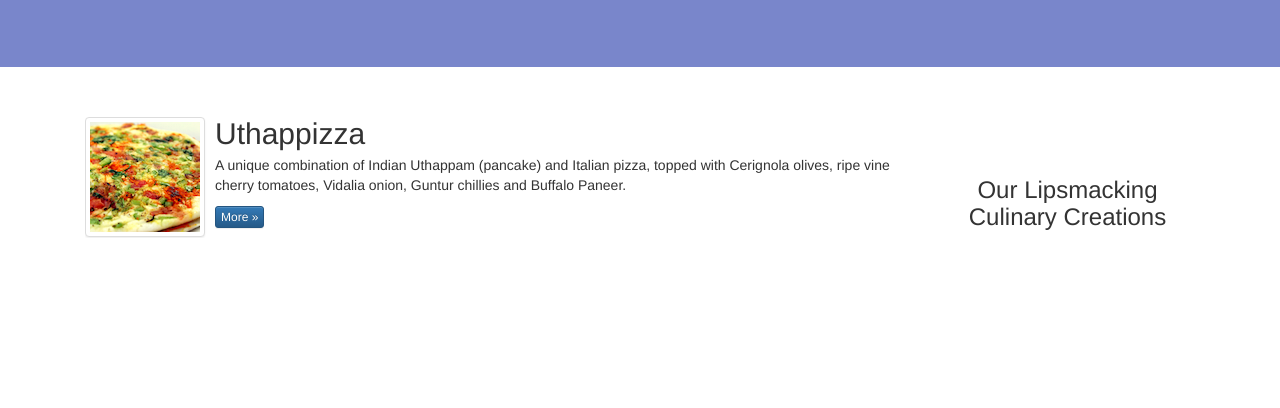
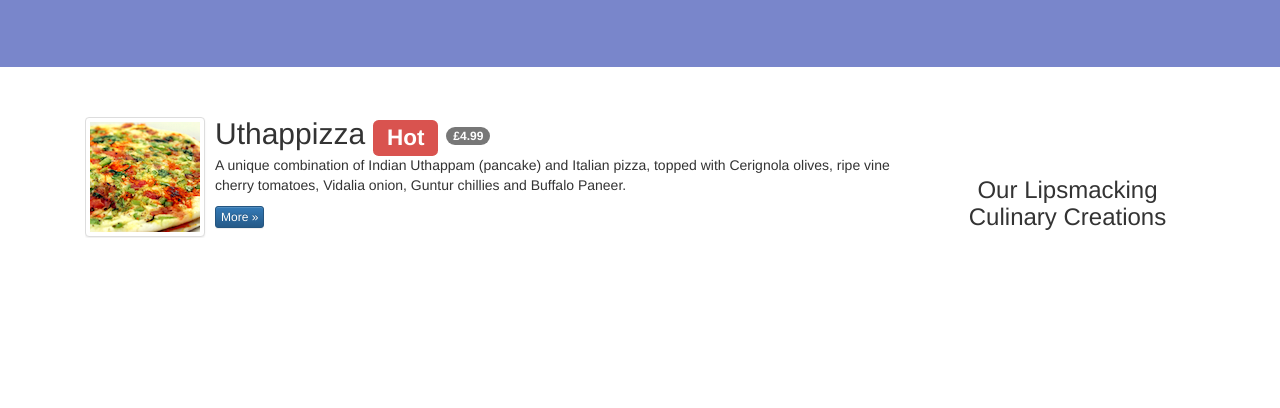
Before and after one commit to vulaplay/firsttestweb, a plain HTML site: page Index.html in a window 1280 px wide. Shown: the part 392-800 px from the top of the page. Drawn offline with nearby package versions, Linux system fonts and the light colour scheme.

Commit message:
home 09061351

```diff
--- a/Index.html
+++ b/Index.html
@@ -113,7 +113,7 @@
                         </a>
                     </div>
                     <div class="media-body">
-                        <h2 class="media-heading">Uthappizza</h2>
+                        <h2 class="media-heading">Uthappizza <span class="label label-danger">Hot</span> <span class="badge">£4.99</span></h2>
                         <p>A unique combination of Indian Uthappam (pancake) and
                           Italian pizza, topped with Cerignola olives, ripe vine
                           cherry tomatoes, Vidalia onion, Guntur chillies and
```
